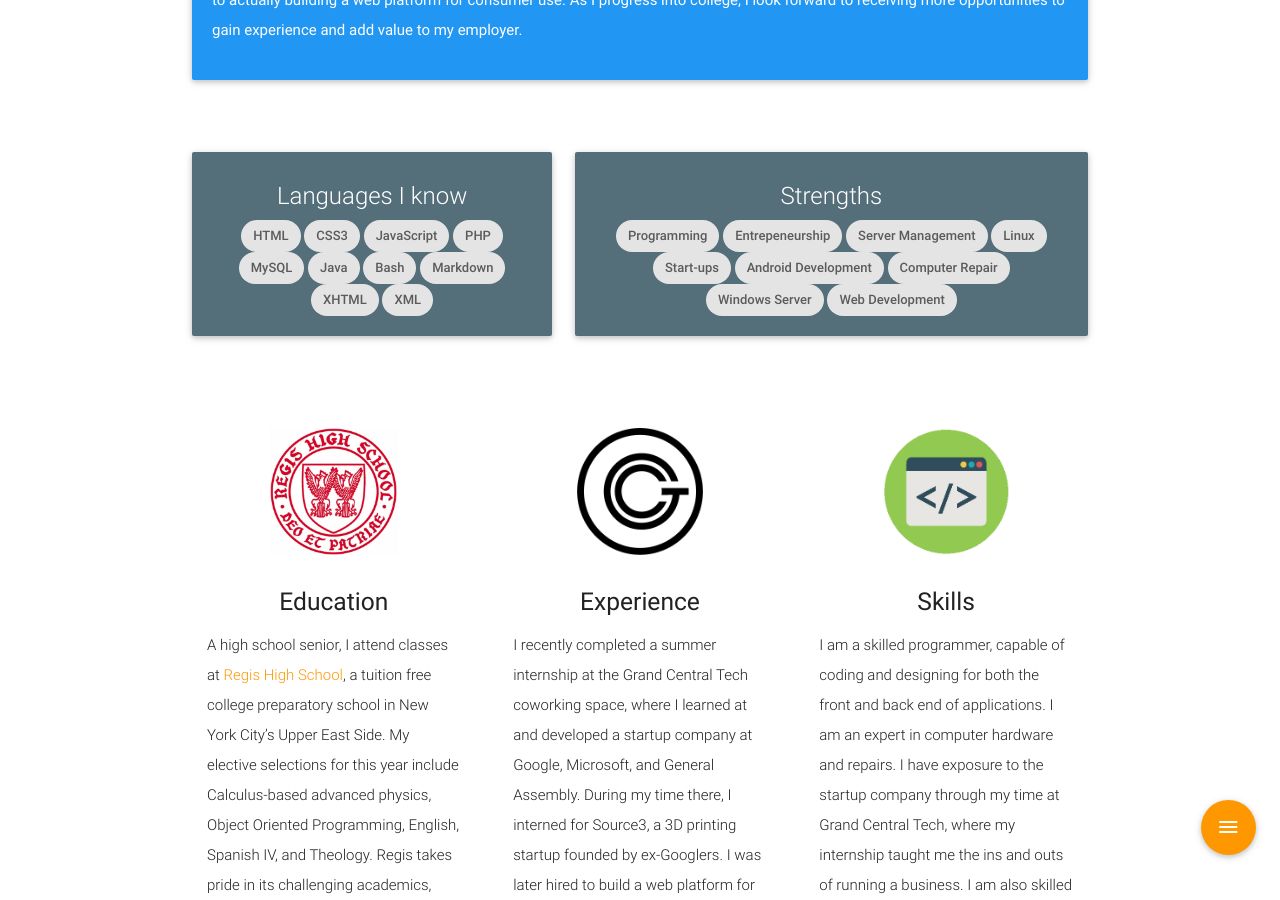
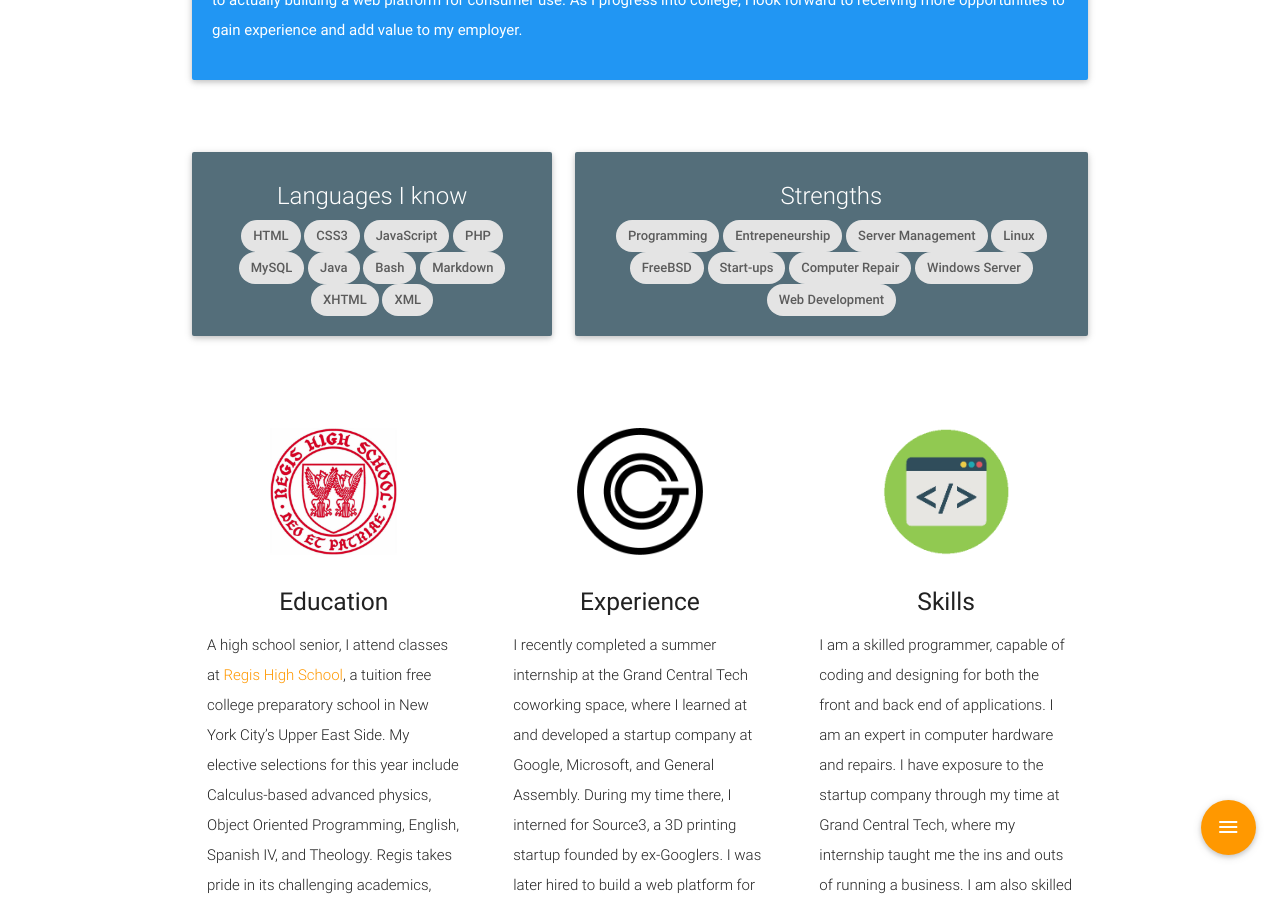
Before and after one commit to joshuaspring9/personal-website, a Jekyll site: the page built from index.html, in a window 1280 px wide and 900 px high, scrolled down 1002 px. Built offline with Jekyll 4.4.1, drawn with Linux system fonts in a browser that asks for light colours; nearby versions of some CDN libraries.

Commit message:
Modify strengths for current time

```diff
--- a/index.html
+++ b/index.html
@@ -63,8 +63,8 @@ layout: default
 						<div class="chip">Entrepeneurship</div>
 						<div class="chip">Server Management</div>
 						<div class="chip">Linux</div>
+						<div class="chip">FreeBSD</div>
 						<div class="chip">Start-ups</div>
-						<div class="chip">Android Development</div>
 						<div class="chip">Computer Repair</div>
 						<div class="chip">Windows Server</div>
 						<div class="chip">Web Development</div>
```
